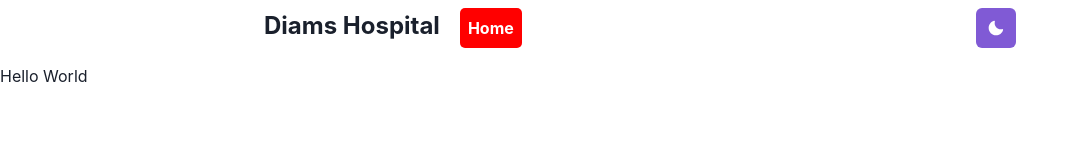
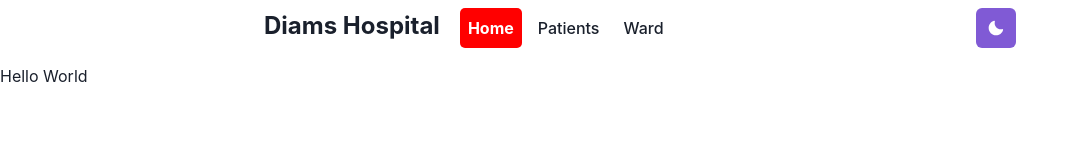
Before and after one commit to harshv5094/diams-hospital, a React (Vite) app: page / in a window 1280 px wide. Shown: the top 160 px of the page, without its empty margins (0-1078 px from the left). Built offline with nearby package versions, Linux system fonts and the light colour scheme.

Commit message:
feat: Linking Patients and Wards page with navbar

```diff
--- a/src/components/navbar.jsx
+++ b/src/components/navbar.jsx
@@ -61,6 +61,8 @@ function NavBar() {
           mt={{ base: 4, md: 0 }}
         >
           <LinkItem path={`/`}>Home</LinkItem>
+          <LinkItem path={`/patients`}>Patients</LinkItem>
+          <LinkItem path={`/wards`}>Ward</LinkItem>
         </Stack>
 
         <Box flex={1} align="right">
@@ -75,6 +77,12 @@ function NavBar() {
                 <MenuItem as={MenuLink} to={'/'}>
                   Home
                 </MenuItem>
+                <MenuItem as={MenuLink} to={'/patients'}>
+                  Patients
+                </MenuItem>
+                <MenuItem as={MenuLink} to={'/wards'}>
+                  Wards
+                </MenuItem>
               </MenuList>
             </Menu>
           </Box>
```
